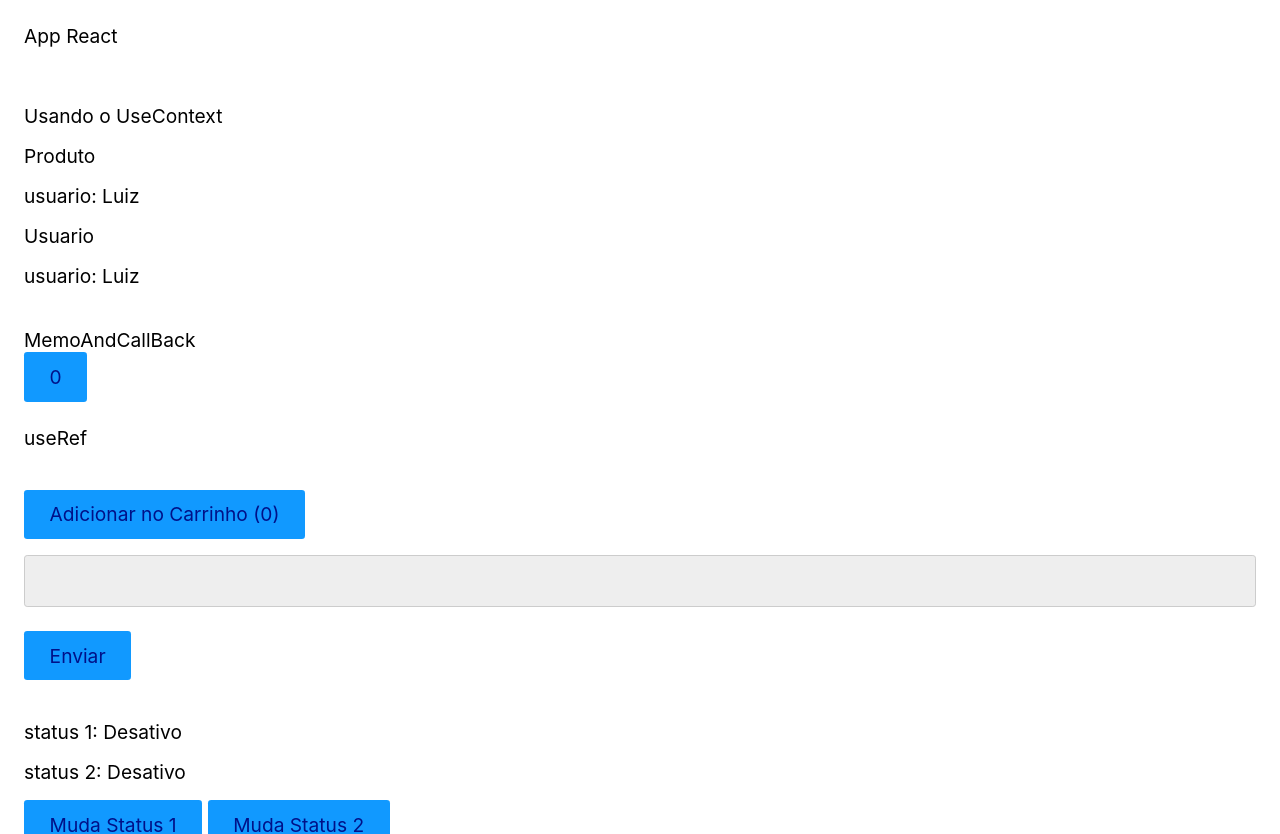
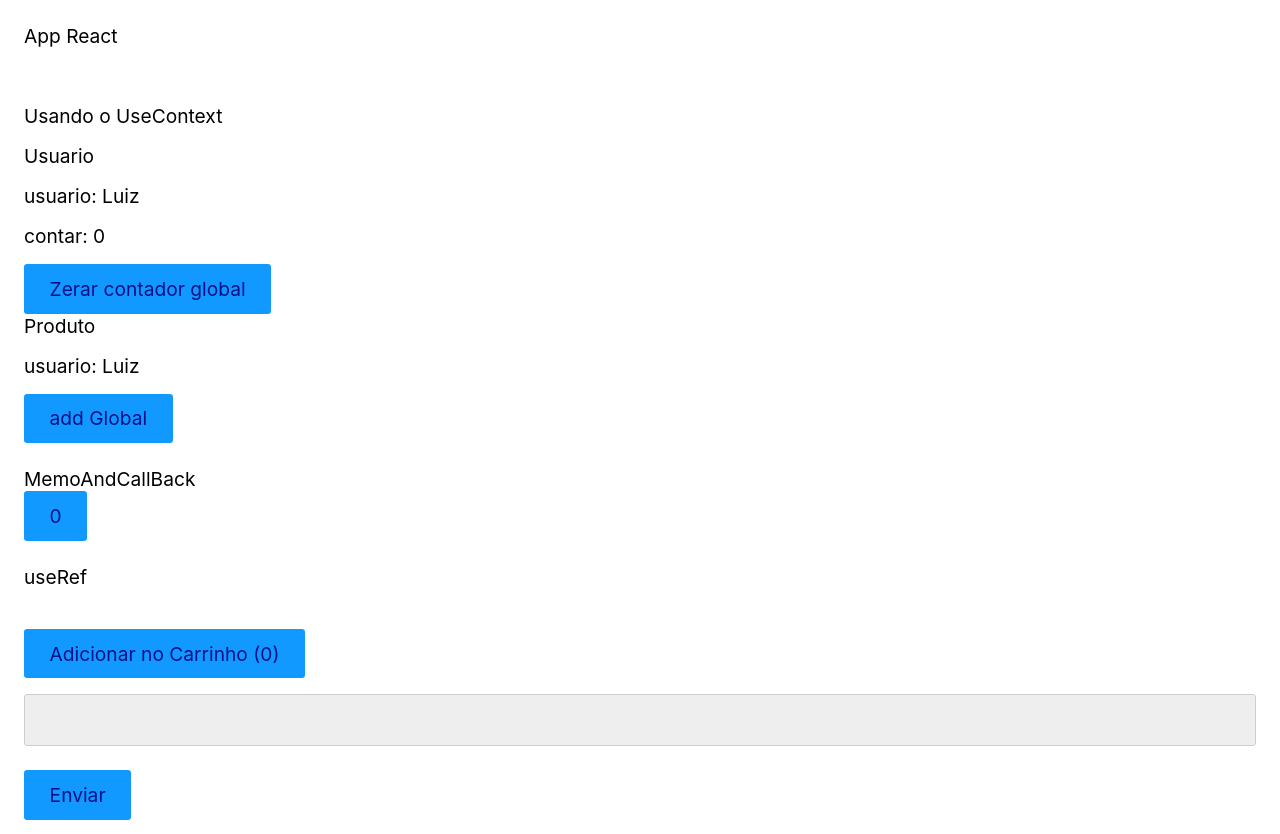
Before and after one commit to LuizGenuino/React-Origamid, a React (Vite) app: page / in a window 1280 px wide. Shown: the top 834 px of the page. Built offline with nearby package versions, Linux system fonts and the light colour scheme.

Commit message:
Add GlobalContext and refactor components to use global state management

```diff
--- a/src/App.jsx
+++ b/src/App.jsx
@@ -5,6 +5,7 @@ import MemoAndCallBack from "./Components/MemoAndCallBack"
 import UserContext from "./userContext"
 import Produto from "./Components/Produto"
 import Usuario from "./Components/Usuario"
+import { GlobalStorage } from "./GlobalContext"
 
 
 const App = () => {
@@ -71,11 +72,19 @@ const App = () => {
             <br></br>
             <section>
                 <p>Usando o UseContext</p>
+                <GlobalStorage>
+                    <Usuario />
+                    <Produto />
+                </GlobalStorage>
+            </section>
+            {/* <br></br>
+            <section>
+                <p>Usando o UseContext</p>
                 <UserContext.Provider value={{ nome: "Luiz" }}>
                     <Produto />
                     <Usuario />
                 </UserContext.Provider>
-            </section>
+            </section> */}
             <br></br>
             <section>
                 <MemoAndCallBack />
--- a/src/Components/Produto.jsx
+++ b/src/Components/Produto.jsx
@@ -1,13 +1,15 @@
 import React, { useContext } from 'react'
 import UserContext from '../userContext'
+import { GlobalContext } from '../GlobalContext'
 
 function Produto() {
-    const context = useContext(UserContext)
+    const context = useContext(GlobalContext)
     console.log(context)
     return (
         <div>
             Produto
             <p>usuario: {context.nome}</p>
+            <button onClick={() => context.setContar(e => e+1)} >add Global</button>
         </div>
     )
 }
--- a/src/Components/Usuario.jsx
+++ b/src/Components/Usuario.jsx
@@ -1,13 +1,16 @@
 import React, { useContext } from 'react'
 import UserContext from '../userContext'
+import { GlobalContext } from '../GlobalContext'
 
 function Usuario() {
-    const context = useContext(UserContext)
+    const context = useContext(GlobalContext)
     console.log(context)
     return (
         <div>
             Usuario
             <p>usuario: {context.nome}</p>
+            <p>contar: {context.contar}</p>
+            <button onClick={() => context.zerarContador()}>Zerar contador global</button>
         </div>
     )
 }
--- /dev/null
+++ b/src/GlobalContext.jsx
@@ -0,0 +1,18 @@
+import { createContext, useState } from "react";
+
+export const GlobalContext = createContext()
+
+export const GlobalStorage = ({ children }) => {
+
+    const [contar, setContar] = useState(0)
+
+    const zerarContador = () => {
+        setContar(0)
+    }
+
+    return (
+        <GlobalContext.Provider value={{ nome: "Luiz", contar, setContar, zerarContador }}>
+            {children}
+        </GlobalContext.Provider>
+    )
+}
```
